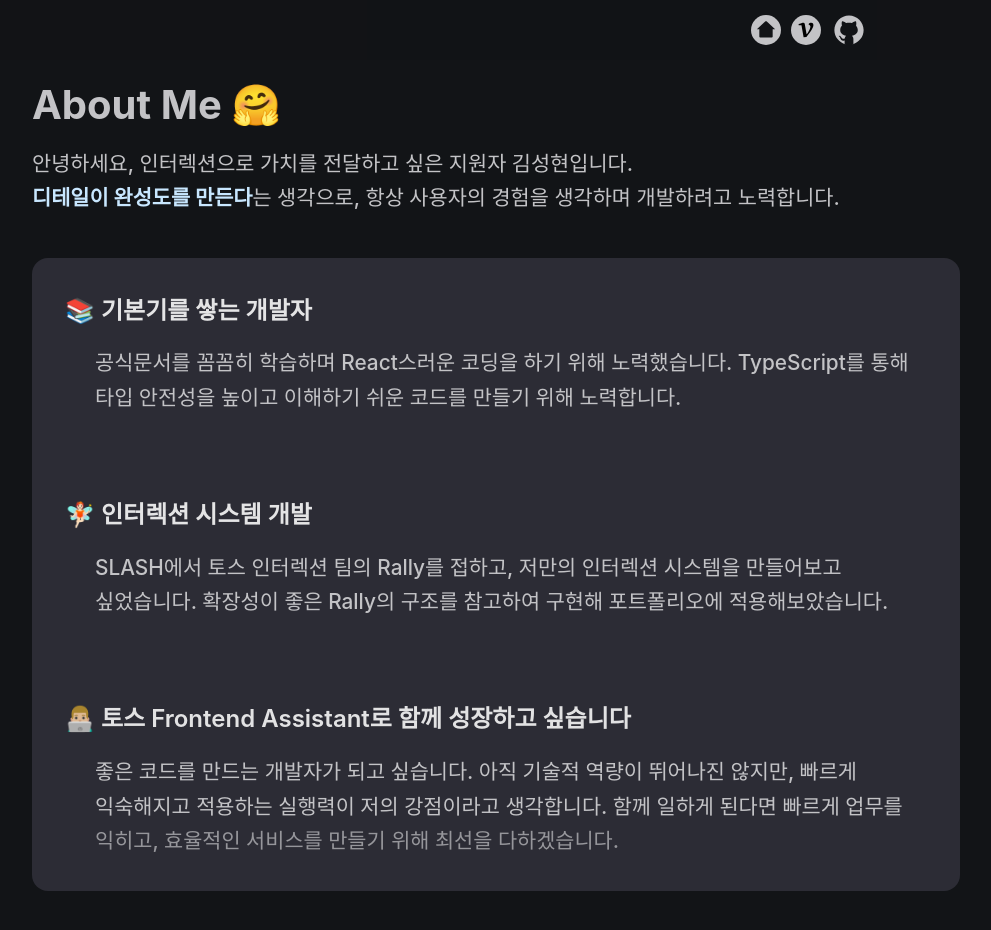
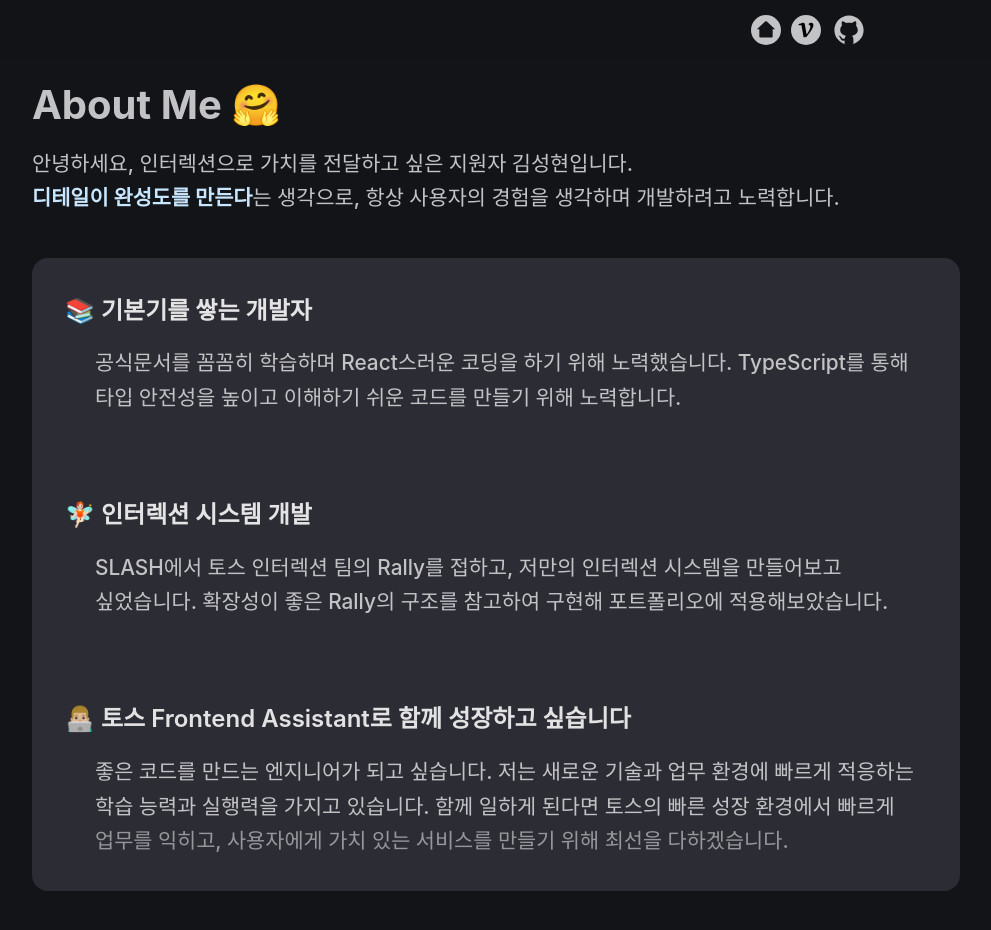
Before and after one commit to oilater/Portfolio, a React (Vite) app: page / in a window 1280 px wide. Shown: the top 930 px of the page, without its empty margins (144-1135 px from the left). Built offline with nearby package versions, Linux system fonts and the light colour scheme.

Commit message:
chore: revise introduce text

```diff
--- a/src/pages/Introduce.tsx
+++ b/src/pages/Introduce.tsx
@@ -68,7 +68,7 @@ const myData: MyData[] = [
   {
     id: 3,
     title: '👨🏼‍💻 토스 Frontend Assistant로 함께 성장하고 싶습니다',
-    description: '좋은 코드를 만드는 개발자가 되고 싶습니다. 아직 기술적 역량이 뛰어나진 않지만, 빠르게 익숙해지고 적용하는 실행력이 저의 강점이라고 생각합니다. 함께 일하게 된다면 빠르게 업무를 익히고, 효율적인 서비스를 만들기 위해 최선을 다하겠습니다.',
+    description: '좋은 코드를 만드는 엔지니어가 되고 싶습니다. 저는 새로운 기술과 업무 환경에 빠르게 적응하는 학습 능력과 실행력을 가지고 있습니다. 함께 일하게 된다면 토스의 빠른 성장 환경에서 빠르게 업무를 익히고, 사용자에게 가치 있는 서비스를 만들기 위해 최선을 다하겠습니다.',
   },
 ];
 
```
